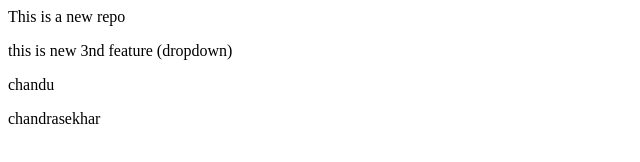
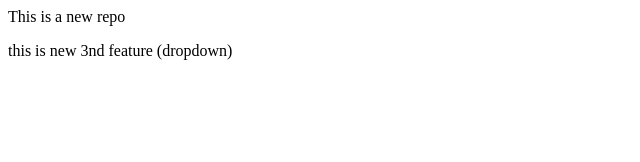
Before and after one commit to Chandu-2233/localrepo, a plain HTML site: page index.html in a window 1280 px wide. Shown: the whole page, without its empty margins (0-640 px from the left). Drawn offline with Linux system fonts and the light colour scheme.

Commit message:
ladt attempt

```diff
--- a/index.html
+++ b/index.html
@@ -1,4 +1,2 @@
 <p>This is a new repo</p>
 <p>this is new 3nd feature (dropdown)</p>
-<p>chandu</p>
-<p>chandrasekhar</p>
```
